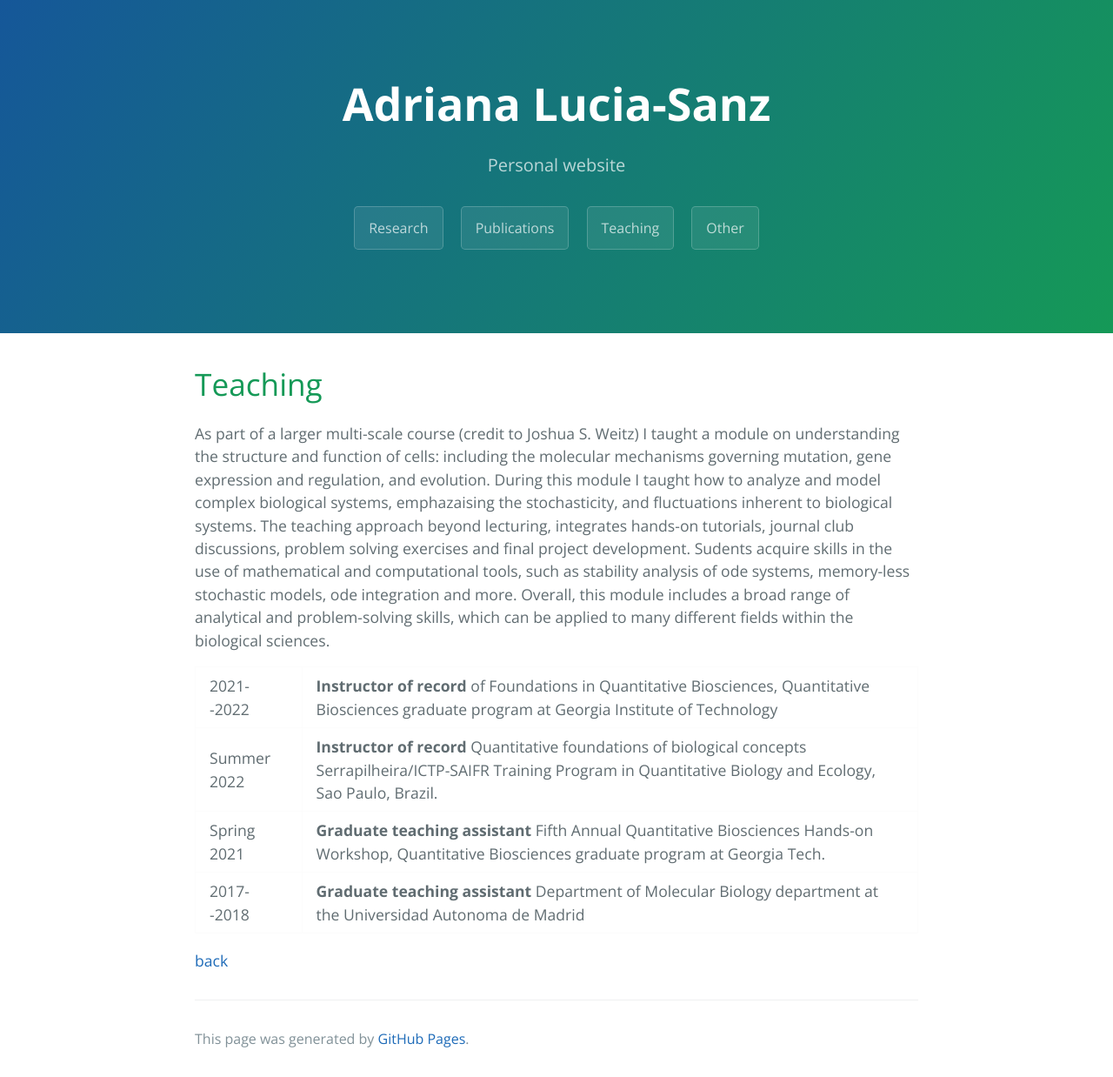
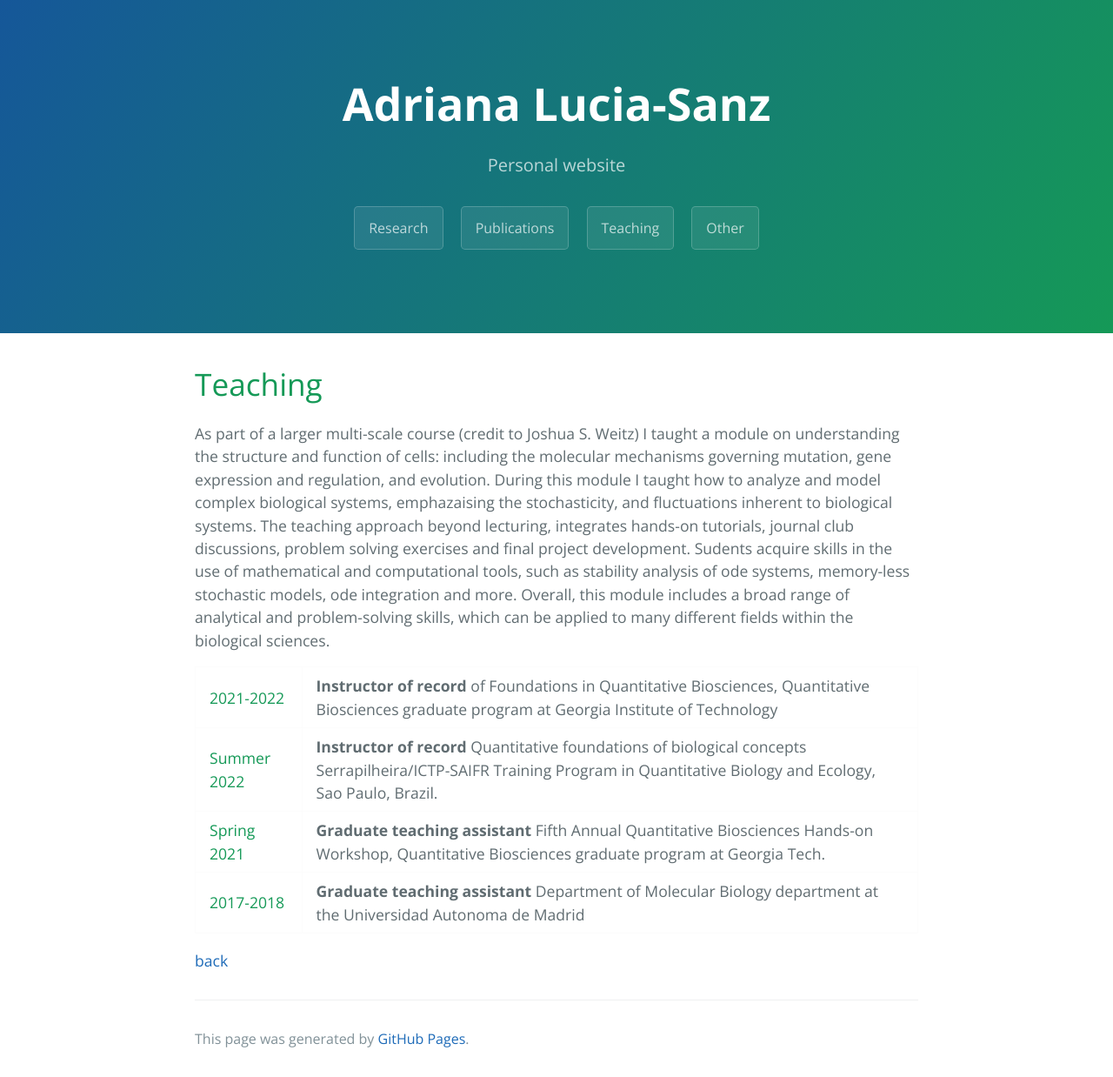
Before and after one commit to aluciasanz/aluciasanz.github.io, a Jekyll site: the page built from teaching.md, in a window 1280 px wide. Shown: the whole page at 87% size. Built offline with Jekyll 4.4.1, drawn with Linux system fonts in a browser that asks for light colours.

Commit message:
Update teaching.md

```diff
--- a/teaching.md
+++ b/teaching.md
@@ -10,15 +10,14 @@ As part of a larger multi-scale course (credit to Joshua S. Weitz) I taught a mo
 
 <table>
   <tr>
-  <td>
-   2021--2022
+  <td style="color:#159957;"> 2021-2022
   </td>
     <td> <b>Instructor of record </b>  of Foundations in Quantitative Biosciences, Quantitative Biosciences graduate program at Georgia Institute of Technology
   </td>
   </tr>
 
   <tr>
-  <td>
+  <td style="color:#159957;">
    Summer 2022
   </td>
     <td> <b>Instructor of record </b>Quantitative foundations of biological concepts Serrapilheira/ICTP-SAIFR Training Program in Quantitative Biology and Ecology, Sao Paulo, Brazil.
@@ -26,7 +25,7 @@ As part of a larger multi-scale course (credit to Joshua S. Weitz) I taught a mo
   </tr>
 
   <tr>
-  <td>
+  <td style="color:#159957;">
    Spring 2021
   </td>
     <td> <b>Graduate teaching assistant</b> Fifth Annual Quantitative Biosciences Hands-on Workshop, Quantitative Biosciences graduate program at Georgia Tech.
@@ -34,8 +33,8 @@ As part of a larger multi-scale course (credit to Joshua S. Weitz) I taught a mo
   </tr>
 
   <tr>
-  <td>
-2017--2018
+  <td style="color:#159957;">
+2017-2018
   </td>
     <td> <b> Graduate teaching assistant</b> Department of Molecular Biology department at the Universidad Autonoma de Madrid
   </td>
```
